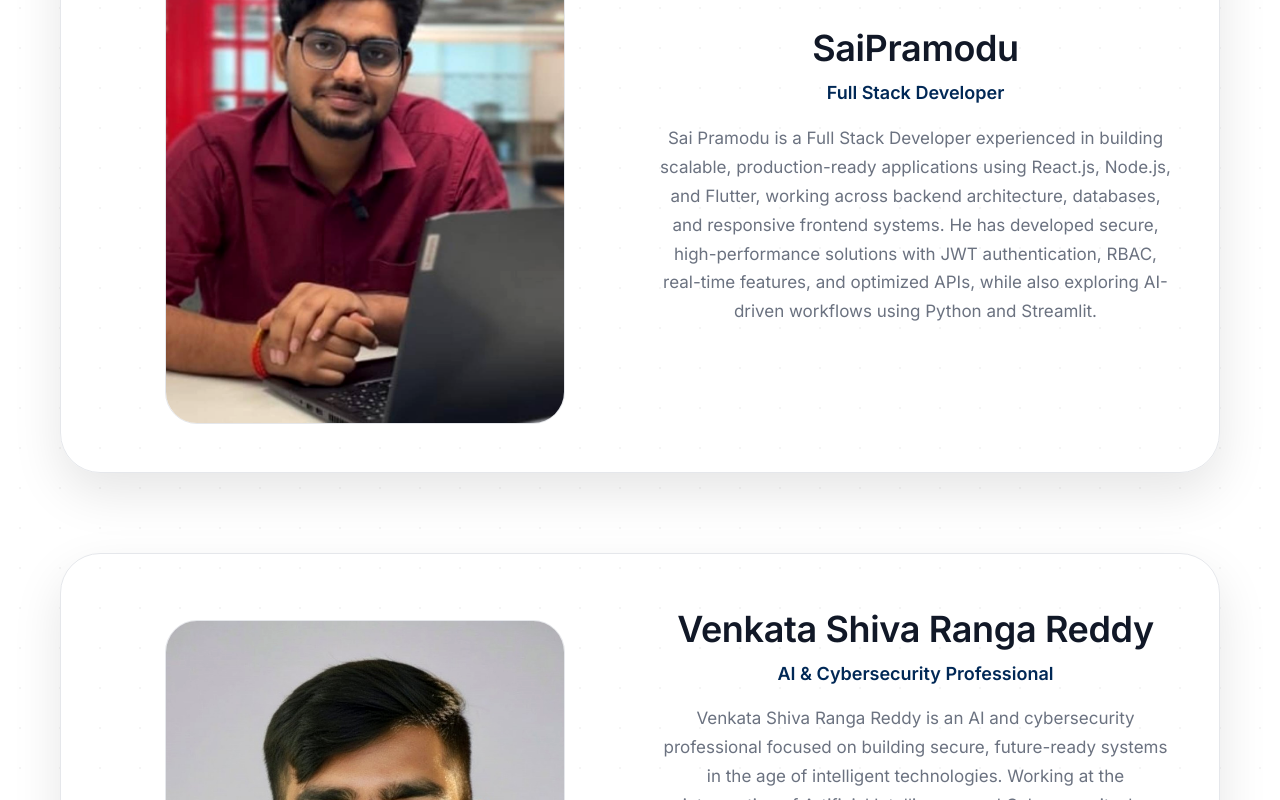
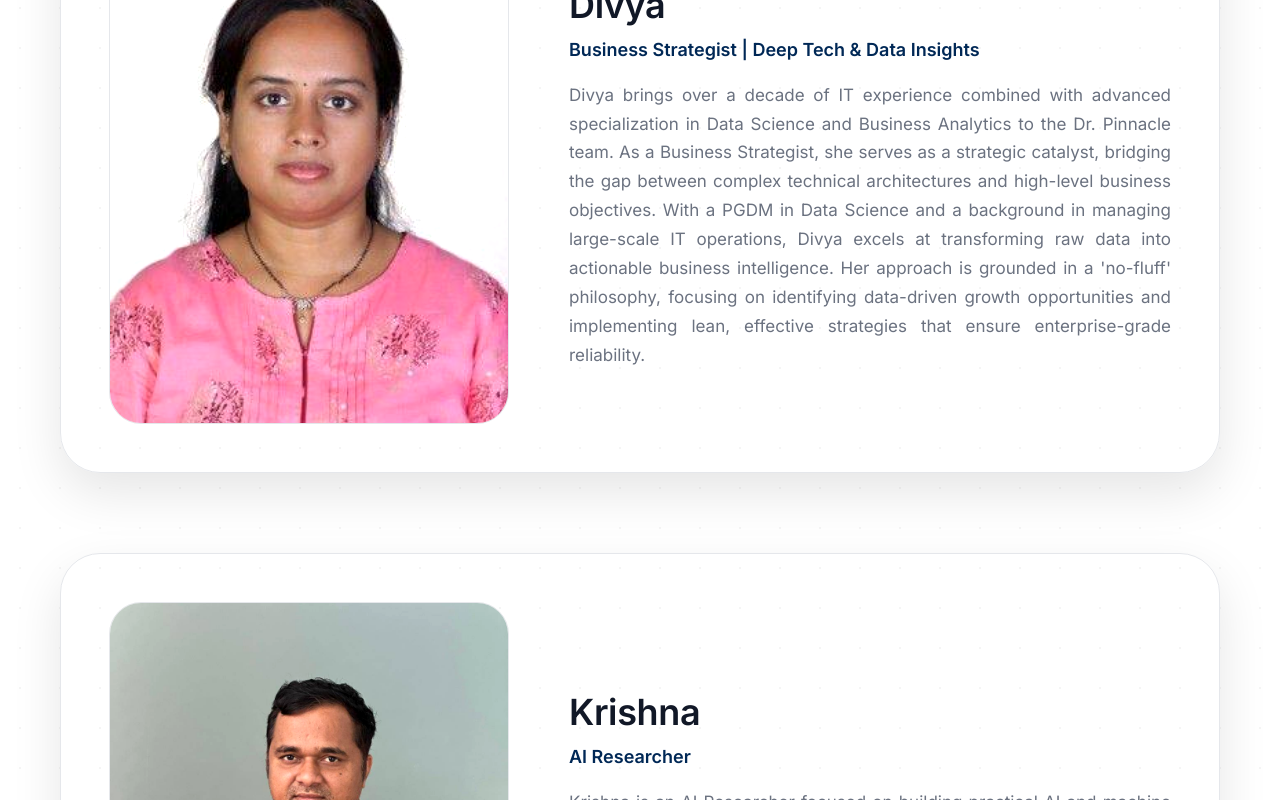
Before and after one commit to TheFoundrys/openvals-website, a Next.js app: page /team in a window 1280 px wide. Shown: the part 1500-2300 px from the top of the page. Built offline with nearby package versions, Linux system fonts and the light colour scheme.

Commit message:
add about and team pages with founder profile and recognition sections

```diff
--- a/src/app/team/page.tsx
+++ b/src/app/team/page.tsx
@@ -1,7 +1,8 @@
 "use client";
 
+import { useState, useEffect } from "react";
 import { motion } from "framer-motion";
-import { Users } from "lucide-react";
+import { Users, ChevronDown, ChevronUp } from "lucide-react";
 import styles from "../../components/ui.module.css";
 import Header from "../../components/Header";
 import Footer from "../../components/Footer";
@@ -23,6 +24,64 @@ const STAGGER = {
   },
 };
 
+function BioText({ text }: { text: string }) {
+  const [isExpanded, setIsExpanded] = useState(false);
+  const [isMobile, setIsMobile] = useState(false);
+
+  useEffect(() => {
+    const checkMobile = () => setIsMobile(window.innerWidth < 768);
+    checkMobile();
+    window.addEventListener("resize", checkMobile);
+    return () => window.removeEventListener("resize", checkMobile);
+  }, []);
+
+  const shouldTruncate = isMobile && text.length > 250;
+
+  const displayedText = isExpanded || !shouldTruncate
+    ? text
+    : text.slice(0, 220).trim() + "...";
+
+  return (
+    <div style={{ display: "flex", flexDirection: "column", gap: "8px", alignItems: "flex-start" }}>
+      <p style={{
+        color: "var(--text-muted)",
+        fontSize: "17px",
+        lineHeight: 1.7,
+        margin: 0,
+        maxWidth: "800px",
+        textAlign: "justify"
+      }}>
+        {displayedText}
+      </p>
+      {shouldTruncate && (
+        <button
+          onClick={() => setIsExpanded(!isExpanded)}
+          style={{
+            background: "none",
+            border: "none",
+            color: "var(--accent)",
+            fontWeight: 700,
+            cursor: "pointer",
+            padding: "4px 0",
+            fontSize: "14px",
+            display: "flex",
+            alignItems: "center",
+            gap: "4px",
+            textTransform: "uppercase",
+            letterSpacing: "0.05em"
+          }}
+        >
+          {isExpanded ? (
+            <>Read Less <ChevronUp size={14} /></>
+          ) : (
+            <>Read More <ChevronDown size={14} /></>
+          )}
+        </button>
+      )}
+    </div>
+  );
+}
+
 const TEAM = [
   {
     name: "Vishwanath Akuthota",
@@ -32,10 +91,24 @@ const TEAM = [
     linkedin: "https://www.linkedin.com/in/vishwanathakuthota/"
   },
   {
-    name: "SaiPramodu",
-    role: "Full Stack Developer",
-    image: "/logos/team/saipramod.jpeg",
-    bio: "Sai Pramodu is a Full Stack Developer experienced in building scalable, production-ready applications using React.js, Node.js, and Flutter, working across backend architecture, databases, and responsive frontend systems. He has developed secure, high-performance solutions with JWT authentication, RBAC, real-time features, and optimized APIs, while also exploring AI-driven workflows using Python and Streamlit.",
+    name: "Divya",
+    role: "Business Strategist | Deep Tech & Data Insights",
+    image: "/logos/team/divya.jpeg",
+    bio: "Divya brings over a decade of IT experience combined with advanced specialization in Data Science and Business Analytics to the Dr. Pinnacle team. As a Business Strategist, she serves as a strategic catalyst, bridging the gap between complex technical architectures and high-level business objectives. With a PGDM in Data Science and a background in managing large-scale IT operations, Divya excels at transforming raw data into actionable business intelligence. Her approach is grounded in a 'no-fluff' philosophy, focusing on identifying data-driven growth opportunities and implementing lean, effective strategies that ensure enterprise-grade reliability.",
+    linkedin: "#"
+  },
+  {
+    name: "Krishna",
+    role: "AI Researcher",
+    image: "/logos/team/krishna.jpeg",
+    bio: "Krishna is an AI Researcher focused on building practical AI and machine learning solutions for real-world applications. With hands-on experience in developing intelligent systems, he works at the intersection of technology, research, and problem-solving to create impactful solutions. He is passionate about exploring emerging advancements in artificial intelligence and continuously strengthening his expertise in the field. His goal is to contribute to innovative technologies that deliver real value and long-term impact.",
+    linkedin: "#"
+  },
+  {
+    name: "Manikanta",
+    role: "AI Researcher",
+    image: "/logos/team/manianna.jpeg",
+    bio: "Manikanta GBV is a technology professional specializing in Full Stack Development, Artificial Intelligence, and Cybersecurity. He builds scalable, production-ready applications across backend systems, databases, APIs, and modern frontend interfaces with a strong focus on performance, security, and reliability. He is also actively involved in AI research, developing intelligent solutions such as automation tools, conversational AI, and data-driven systems that solve real-world challenges. In cybersecurity, he focuses on secure architecture, threat prevention, and resilient digital systems. By combining software engineering, AI innovation, and security expertise, Manikanta delivers smart, secure, and future-ready technology solutions.",
     linkedin: "#"
   },
   {
@@ -53,13 +126,6 @@ const TEAM = [
     linkedin: "#"
   },
   {
-    name: "Divya",
-    role: "Business Strategist | Deep Tech & Data Insights",
-    image: "/logos/divya.jpeg",
-    bio: "Divya brings over a decade of IT experience combined with advanced specialization in Data Science and Business Analytics to the Dr. Pinnacle team. As a Business Strategist, she serves as a strategic catalyst, bridging the gap between complex technical architectures and high-level business objectives. With a PGDM in Data Science and a background in managing large-scale IT operations, Divya excels at transforming raw data into actionable business intelligence. Her approach is grounded in a 'no-fluff' philosophy, focusing on identifying data-driven growth opportunities and implementing lean, effective strategies that ensure enterprise-grade reliability.",
-    linkedin: "#"
-  },
-  {
     name: "Punith Nayeeni",
     role: "QA Automation Engineer",
     image: "/logos/team/puneeth.jpeg",
@@ -73,6 +139,13 @@ const TEAM = [
     bio: "Pakanati Jayavardhan Reddy is a Full Stack Developer with a strong foundation in Artificial Intelligence and Machine Learning. Skilled in building scalable web applications using React, Django, and Python, along with RESTful APIs and database management systems. Developed projects including an HRMS system and a Cybercrime Incident Reporting Portal, focusing on real-world usability and system efficiency. Committed to writing clean, efficient code and delivering reliable software solutions..",
     linkedin: "#"
   },
+  {
+    name: "SaiPramodu",
+    role: "Full Stack Developer",
+    image: "/logos/team/saipramod.jpeg",
+    bio: "Sai Pramodu is a Full Stack Developer experienced in building scalable, production-ready applications using React.js, Node.js, and Flutter, working across backend architecture, databases, and responsive frontend systems. He has developed secure, high-performance solutions with JWT authentication, RBAC, real-time features, and optimized APIs, while also exploring AI-driven workflows using Python and Streamlit.",
+    linkedin: "#"
+  }
 ];
 
 export default function TeamPage() {
@@ -111,9 +184,9 @@ export default function TeamPage() {
                   key={i}
                   variants={FADE_UP}
                   style={{
-                    display: "grid",
-                    gridTemplateColumns: "repeat(auto-fit, minmax(min(100%, 350px), 1fr))",
-                    gap: "40px",
+                    display: "flex",
+                    flexWrap: "wrap",
+                    gap: "60px",
                     alignItems: "center",
                     padding: "clamp(24px, 6vw, 48px)",
                     background: "rgba(255, 255, 255, 0.02)",
@@ -121,15 +194,15 @@ export default function TeamPage() {
                     border: "1px solid var(--border)",
                     boxShadow: "0 20px 50px rgba(0,0,0,0.1)",
                     width: "100%",
-                    textAlign: "center"
                   }}
                 >
                   <div style={{
                     borderRadius: "32px",
                     overflow: "hidden",
                     aspectRatio: "4/5",
+                    width: "100%",
                     maxWidth: "400px",
-                    margin: "0 auto",
+                    flex: "0 0 auto",
                     border: "1px solid var(--border)",
                     background: "var(--primary-bg)"
                   }}>
@@ -148,14 +221,12 @@ export default function TeamPage() {
                       }}
                     />
                   </div>
-                  <div style={{ display: "flex", flexDirection: "column", gap: "16px", alignItems: "center", textAlign: "center" }}>
-                    <div style={{ display: "flex", flexDirection: "column", gap: "4px", alignItems: "center" }}>
-                      <h2 style={{ fontSize: "clamp(28px, 4vw, 36px)", margin: 0, textAlign: "center" }}>{member.name}</h2>
-                      <p style={{ fontSize: "18px", color: "var(--accent)", fontWeight: 600, margin: 0, textAlign: "center" }}>{member.role}</p>
+                  <div style={{ display: "flex", flexDirection: "column", gap: "16px", alignItems: "flex-start", textAlign: "left", flex: "1 1 500px", minWidth: "min(100%, 300px)" }}>
+                    <div style={{ display: "flex", flexDirection: "column", gap: "4px", alignItems: "flex-start" }}>
+                      <h2 style={{ fontSize: "clamp(28px, 4vw, 36px)", margin: 0, textAlign: "left" }}>{member.name}</h2>
+                      <p style={{ fontSize: "18px", color: "var(--accent)", fontWeight: 600, margin: 0, textAlign: "left" }}>{member.role}</p>
                     </div>
-                    <p style={{ color: "var(--text-muted)", fontSize: "17px", lineHeight: 1.7, margin: "0 auto", maxWidth: "600px", textAlign: "center", textJustify: "none" }}>
-                      {member.bio}
-                    </p>
+                    <BioText text={member.bio} />
                   </div>
                 </motion.div>
               ))}
```
Also changed, not shown: src/app/about/page.tsx (+8 -8 lines), public/logos/team/divya.jpeg (renamed from public/logos/divya.jpeg).
